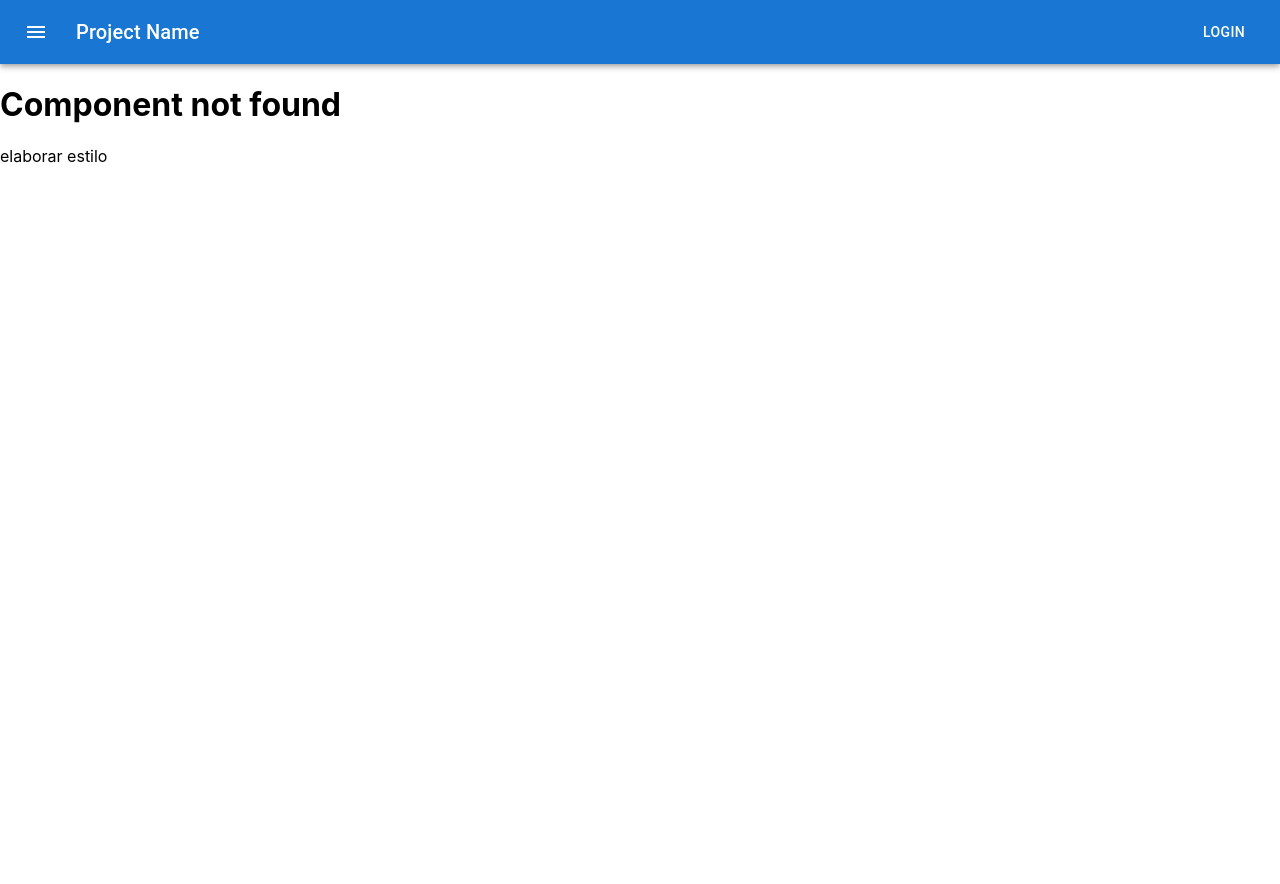
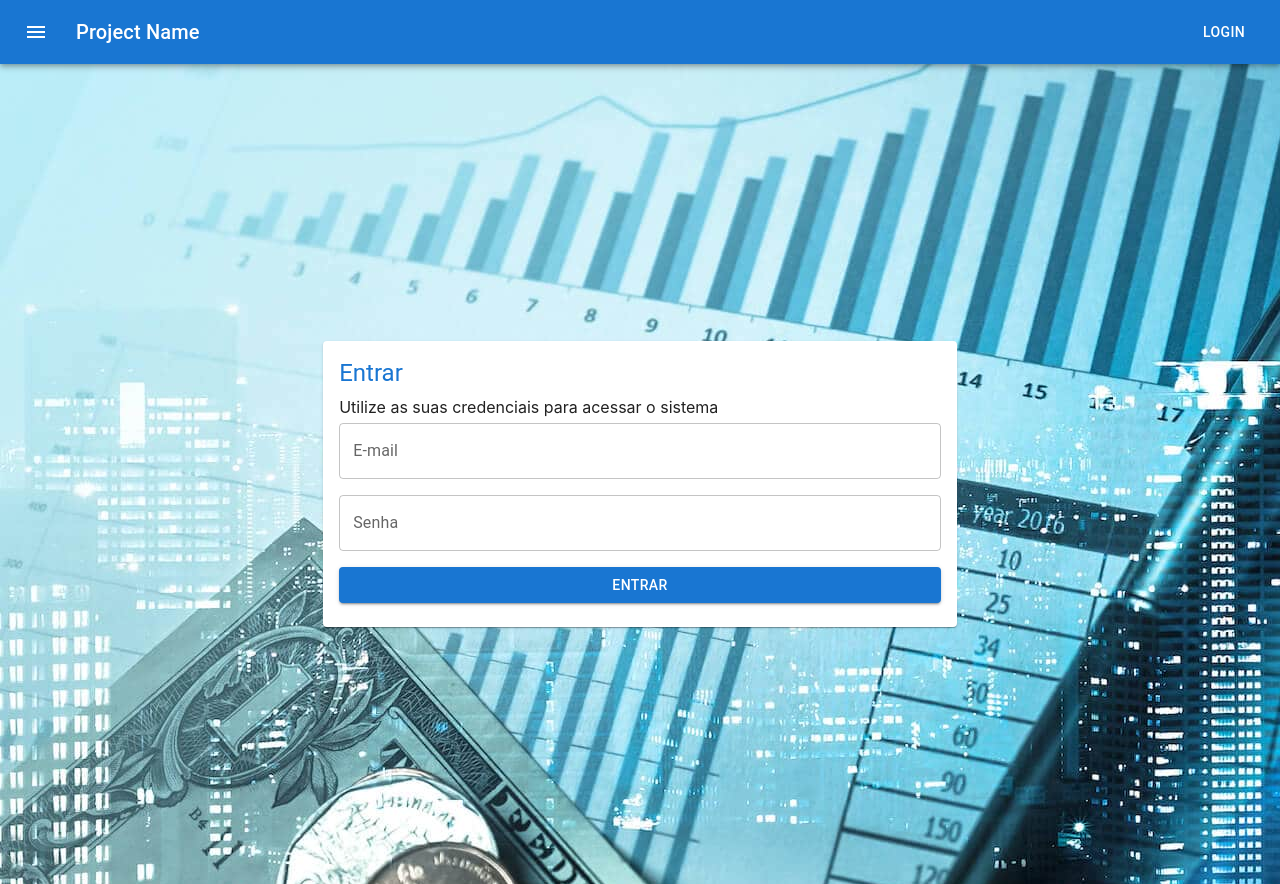
Before and after one commit to pessolatohenrique/finances-control-front, a React (Create React App) app: page /signin in a window 1280 px wide. Before the commit this address had no page. Before the commit the page ends 800 px from the top, so only its background shows below. Built offline with nearby package versions, Linux system fonts and the light colour scheme.

Commit message:
Login - design inicial

```diff
--- a/src/App.js
+++ b/src/App.js
@@ -5,6 +5,7 @@ import ExampleList from "./views/register/ExampleList";
 import ExampleForm from "./views/register/ExampleForm";
 import ExampleDetail from "./views/register/ExampleDetail";
 import NotFound from "./components/NotFound";
+import LoginForm from "./views/register/LoginForm";
 
 function App() {
   return (
@@ -12,7 +13,11 @@ function App() {
       <AppBarWrapper />
 
       <Switch>
-        <Route exact path="/autores">
+        <Route exact path="/signin">
+          <LoginForm />
+        </Route>
+
+        <Route exact path="/livros">
           <ExampleList />
         </Route>
 
--- /dev/null
+++ b/src/views/register/LoginForm.css
@@ -0,0 +1,7 @@
+body {
+  overflow: hidden;
+}
+
+#root {
+  background-image: url("../../assets//moneyfinance-1.jpg");
+}
--- /dev/null
+++ b/src/views/register/LoginForm.js
@@ -0,0 +1,108 @@
+import React, { useEffect, useState } from "react";
+import {
+  Container,
+  Card,
+  CardContent,
+  Typography,
+  Grid,
+  TextField,
+  Button,
+} from "@mui/material";
+import { useForm } from "react-hook-form";
+
+import { THEME_COLOR } from "../../constants/default_settings";
+import { REQUIRED_MESSAGE } from "../../constants/messages";
+
+import "./LoginForm.css";
+
+function LoginForm() {
+  const {
+    register,
+    handleSubmit,
+    watch,
+    formState: { errors },
+  } = useForm();
+  const onSubmit = (data) => console.log(data);
+
+  return (
+    <>
+      <Container>
+        <br />
+        <Grid
+          display="flex"
+          flexDirection="column"
+          flexGrow={5}
+          justifyContent="center"
+          alignItems="center"
+          minHeight="100vh"
+        >
+          <Card sx={{ width: "55%" }}>
+            <CardContent>
+              <Typography
+                gutterBottom
+                variant="h5"
+                component="h1"
+                color={THEME_COLOR}
+              >
+                Entrar
+              </Typography>
+              <Typography
+                gutterBottom
+                variant="p"
+                component="p"
+                //   color={THEME_COLOR}
+              >
+                Utilize as suas credenciais para acessar o sistema
+              </Typography>
+              <form onSubmit={handleSubmit(onSubmit)}>
+                <Grid container direction={"column"} spacing={2}>
+                  <Grid item>
+                    <TextField
+                      fullWidth
+                      id="username"
+                      label="E-mail"
+                      inputProps={{ "data-testid": "username", type: "email" }}
+                      error={Boolean(errors.username)}
+                      helperText={errors.username && REQUIRED_MESSAGE}
+                      {...register("username", {
+                        required: true,
+                      })}
+                    />
+                  </Grid>
+                  <Grid item>
+                    <TextField
+                      fullWidth
+                      id="password"
+                      label="Senha"
+                      inputProps={{
+                        "data-testid": "password",
+                        type: "password",
+                      }}
+                      error={Boolean(errors.password)}
+                      helperText={errors.password && REQUIRED_MESSAGE}
+                      {...register("password", {
+                        required: true,
+                      })}
+                    />
+                  </Grid>
+
+                  <Grid item>
+                    <Button
+                      variant="contained"
+                      fullWidth
+                      type="submit"
+                      data-testid="submit-button"
+                    >
+                      Entrar
+                    </Button>
+                  </Grid>
+                </Grid>
+              </form>
+            </CardContent>
+          </Card>
+        </Grid>
+      </Container>
+    </>
+  );
+}
+export default LoginForm;
```
Also changed, not shown: src/assets/moneyfinance-1.jpg (added).
